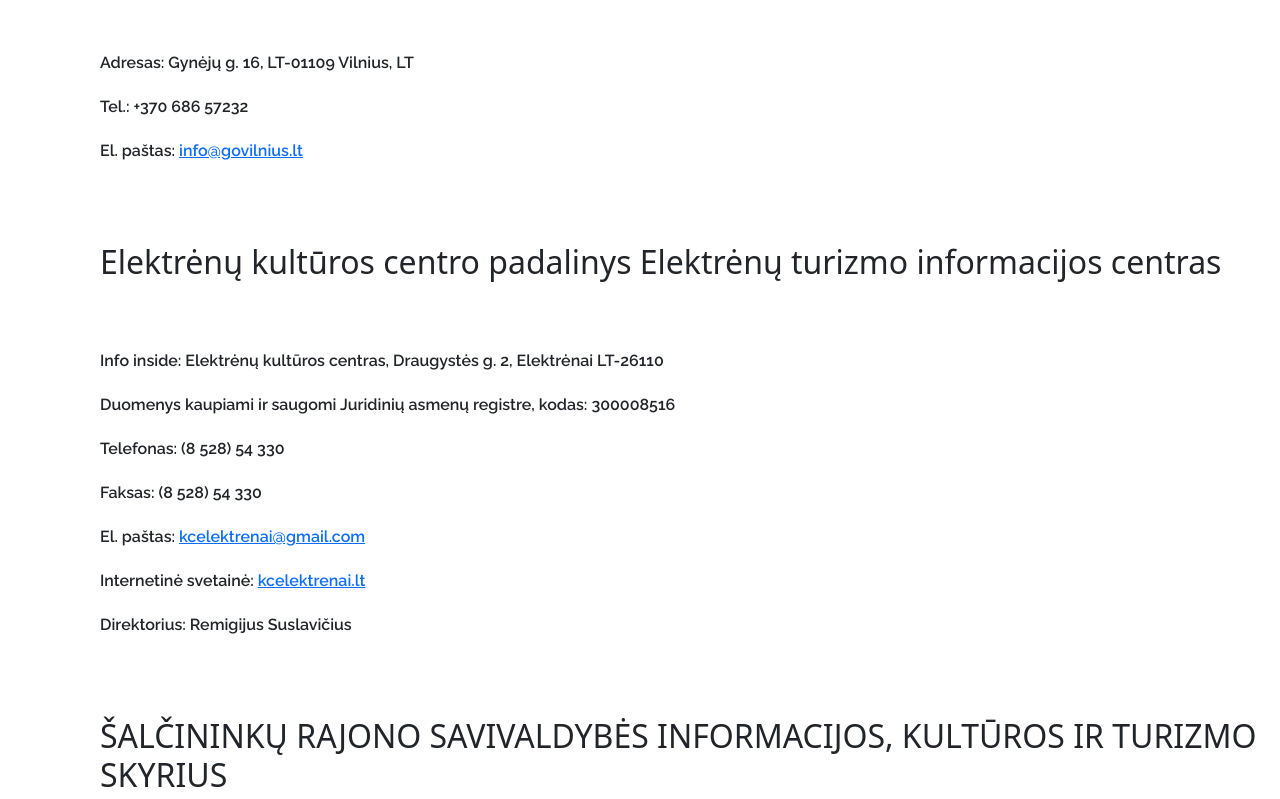
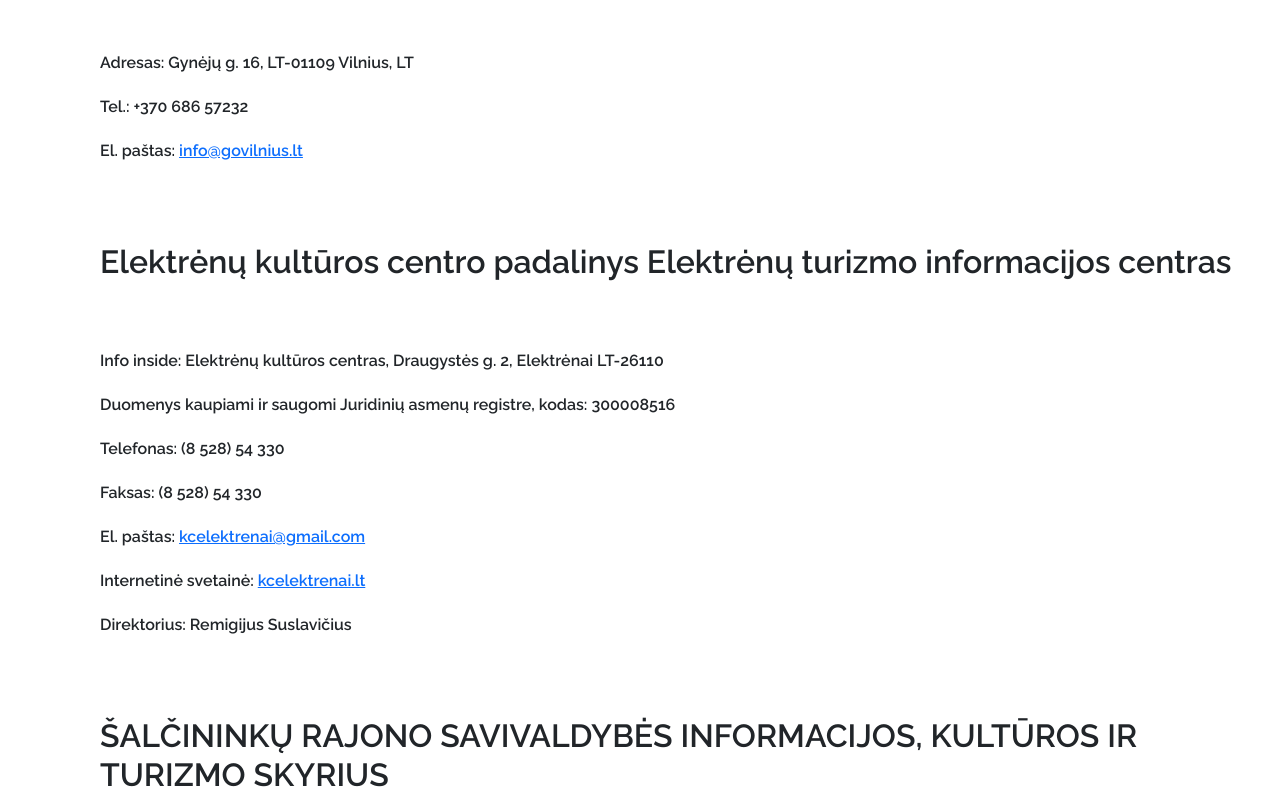
Before and after one commit to KaRichR/Turizmas-Lietuvoje, a plain HTML site: page Turizmas Lietuvoje/kontaktai.html in a window 1280 px wide. Shown: the part 647-1446 px from the top of the page. Drawn offline with nearby package versions, Linux system fonts and the light colour scheme.

Commit message:
Innit commit

```diff
--- a/Turizmas Lietuvoje/CSS/kontaktai.css
+++ b/Turizmas Lietuvoje/CSS/kontaktai.css
@@ -58,6 +58,14 @@ html,body{
 }
 
 /* CONTACT INFO */
+
+.contact-header,
+.contact-info,
+.contact-info p,
+.contact-info strong,
+.contact-info a {
+    font-family: 'Raleway', sans-serif;
+}
 
 .contact-info p {
     margin-bottom: 20px;
```
